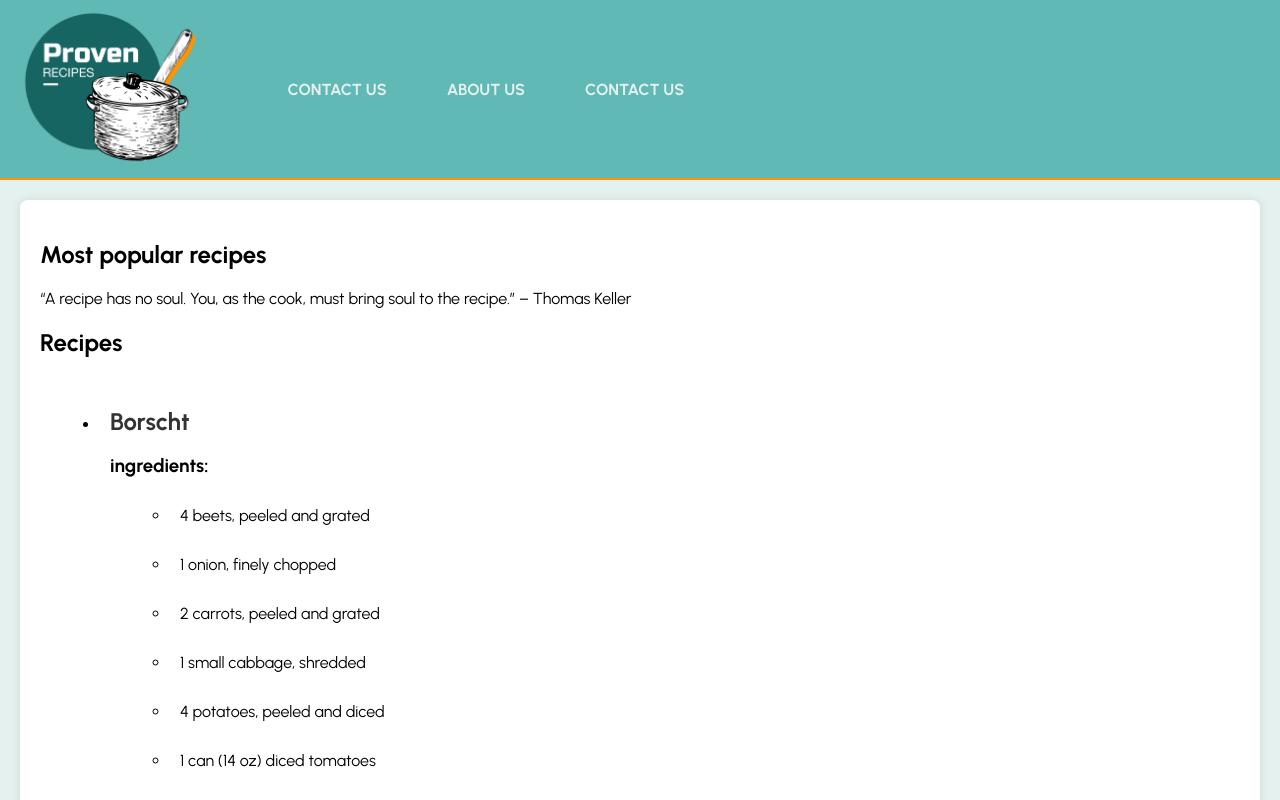
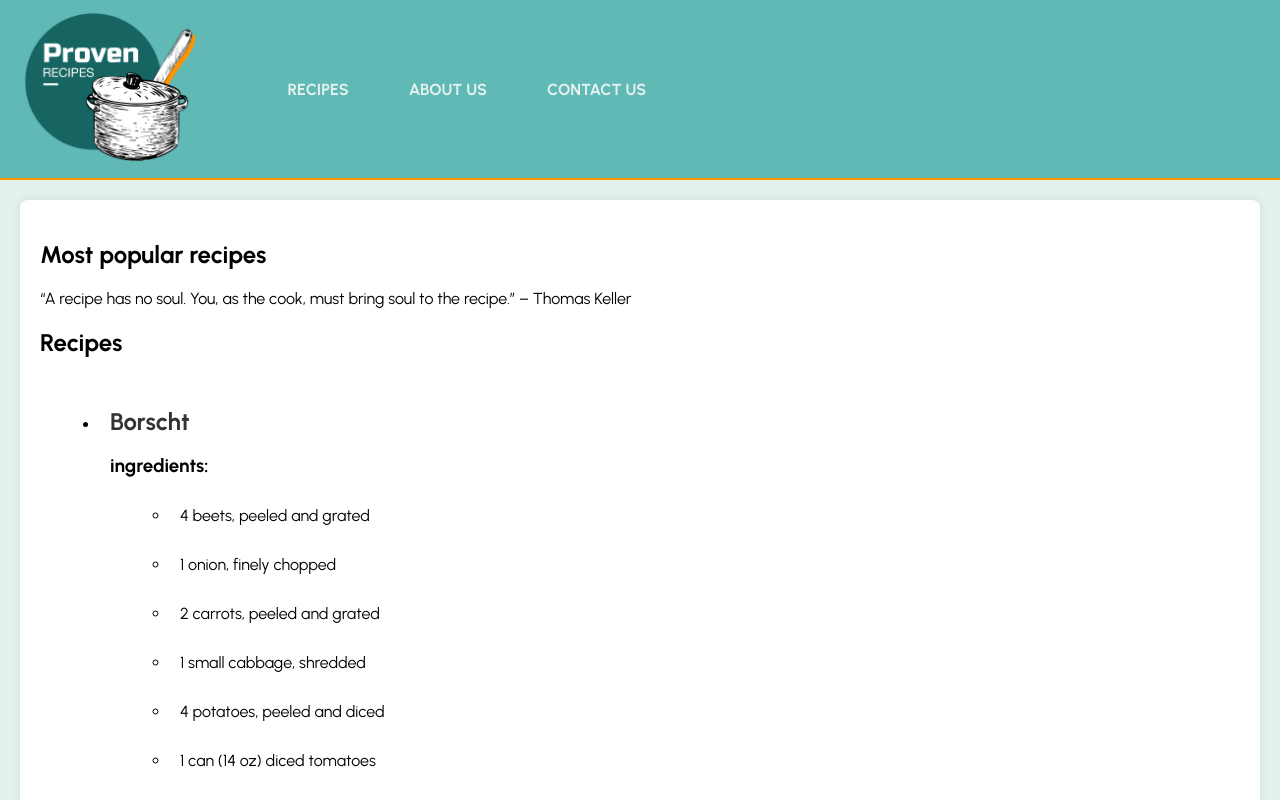
Before and after one commit to HalynaRiabokonenko/cookbook, a React (Create React App) app: page / in a window 1280 px wide. Shown: the top 800 px of the page. Built offline with nearby package versions, Linux system fonts and the light colour scheme.

Commit message:
add new Home.jsx component

```diff
--- a/src/App.js
+++ b/src/App.js
@@ -1,21 +1,21 @@
 import "./styles/App.css";
-import Header from "../src/components/Header";
-import Main from "../src/components/Main";
-import Footer from "../src/components/Footer";
-import { BrowserRouter as Router } from "react-router-dom";
-
-import AppRouter from "./components/AppRouter"; // Правильный импорт компонента маршрутизатора
+import Home from "../src/components/Home";
+import { BrowserRouter as Router, Routes, Route } from "react-router-dom";
+import Recipes from "../src/components/Recipes";
+import About from "../src/components/About";
+import Contact from "../src/components/Contact";
 
 function App() {
   return (
     <Router>
       <div className="App">
-        <Header />
-        {/* <div className="content">
-          <AppRouter />
-        </div> */}
-        <Main />
-        <Footer />
+        <Home />
+        <Routes>
+          <Route path="/" element={<Home />} />
+          <Route path="/recipes" element={<Recipes />} />
+          <Route path="/about" element={<About />} />
+          <Route path="/contact" element={<Contact />} />
+        </Routes>
       </div>
     </Router>
   );
--- a/src/components/AppRouter.jsx
+++ /dev/null
@@ -1,21 +0,0 @@
-import React from "react";
-import { BrowserRouter as Router, Route } from "react-router-dom";
-import App from "../App";
-import Recipes from "./Recipes";
-import About from "./About";
-import Contact from "./Contact";
-
-const AppRouter = () => {
-  return (
-    <Router>
-      <div>
-        <Route exact path="/" component={App} />
-        <Route path="/recipes" component={Recipes} />
-        <Route path="/about" component={About} />
-        <Route path="/contact" component={Contact} />
-      </div>
-    </Router>
-  );
-};
-
-export default AppRouter;
--- a/src/components/Footer.jsx
+++ b/src/components/Footer.jsx
@@ -1,6 +1,5 @@
 import React from "react";
 import { Link } from "react-router-dom";
-import { BrowserRouter as Router } from "react-router-dom";
 
 function Footer() {
   return (
--- a/src/components/Header.jsx
+++ b/src/components/Header.jsx
@@ -20,9 +20,9 @@ function Header() {
               <li className="global-nav__list-item">
                 <Link
                   className="global-nav__list-item-link global-nav__list-item-link--contact"
-                  to="/contact"
+                  to="/recipes"
                 >
-                  Contact us
+                  Recipes
                 </Link>
               </li>
               <li className="global-nav__list-item">
--- /dev/null
+++ b/src/components/Home.jsx
@@ -0,0 +1,16 @@
+import "../styles/App.css";
+import Header from "./Header";
+import Main from "./Main";
+import Footer from "./Footer";
+
+function Home() {
+  return (
+    <div className="Home">
+      <Header />
+      <Main />
+      <Footer />
+    </div>
+  );
+}
+
+export default Home;
```
Also changed, not shown: src/components/RecipeList.js (renamed from src/components/RecipeList.jsx), src/components/Recipes.js (renamed from src/components/Recipes.jsx).
